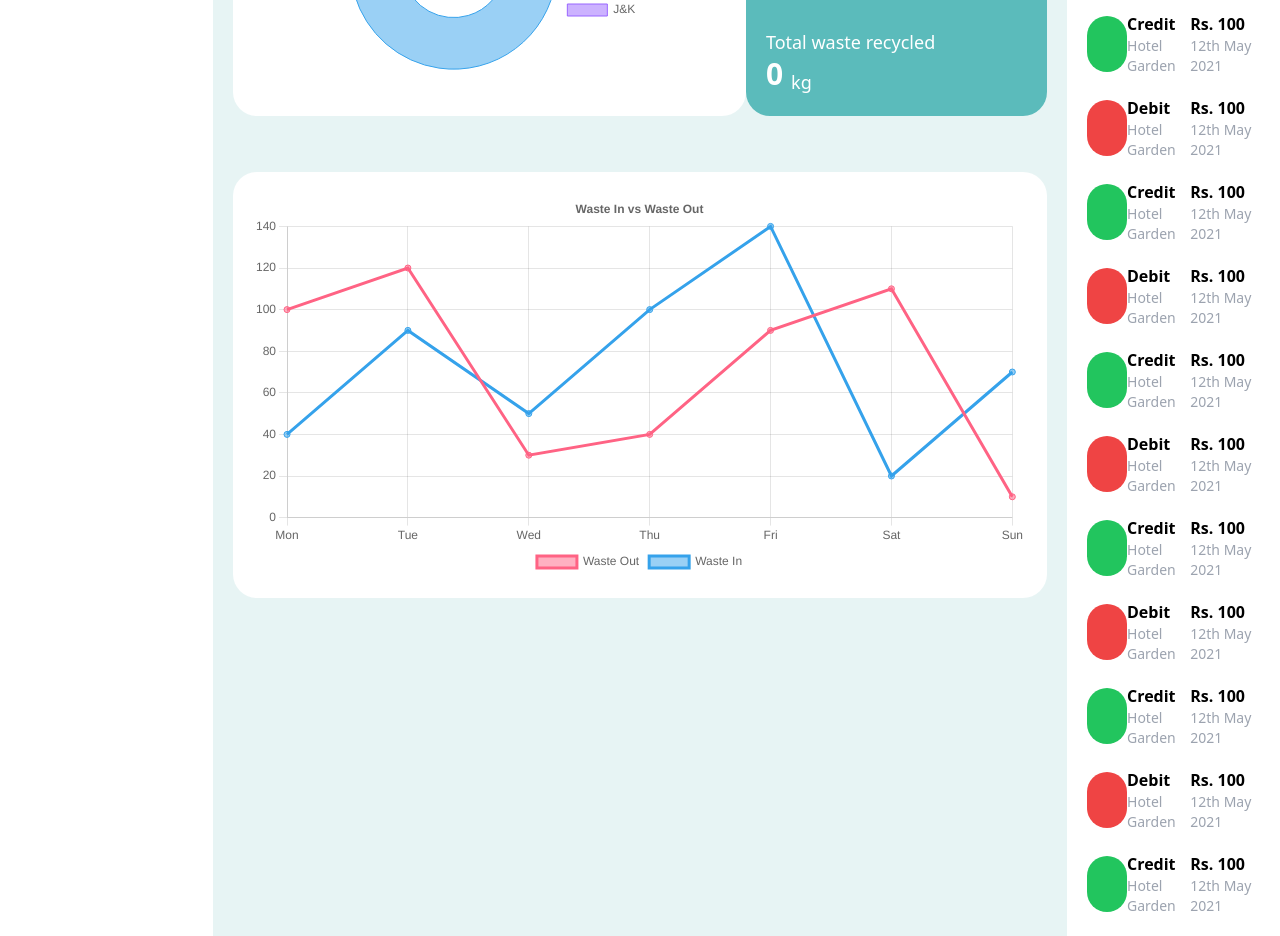
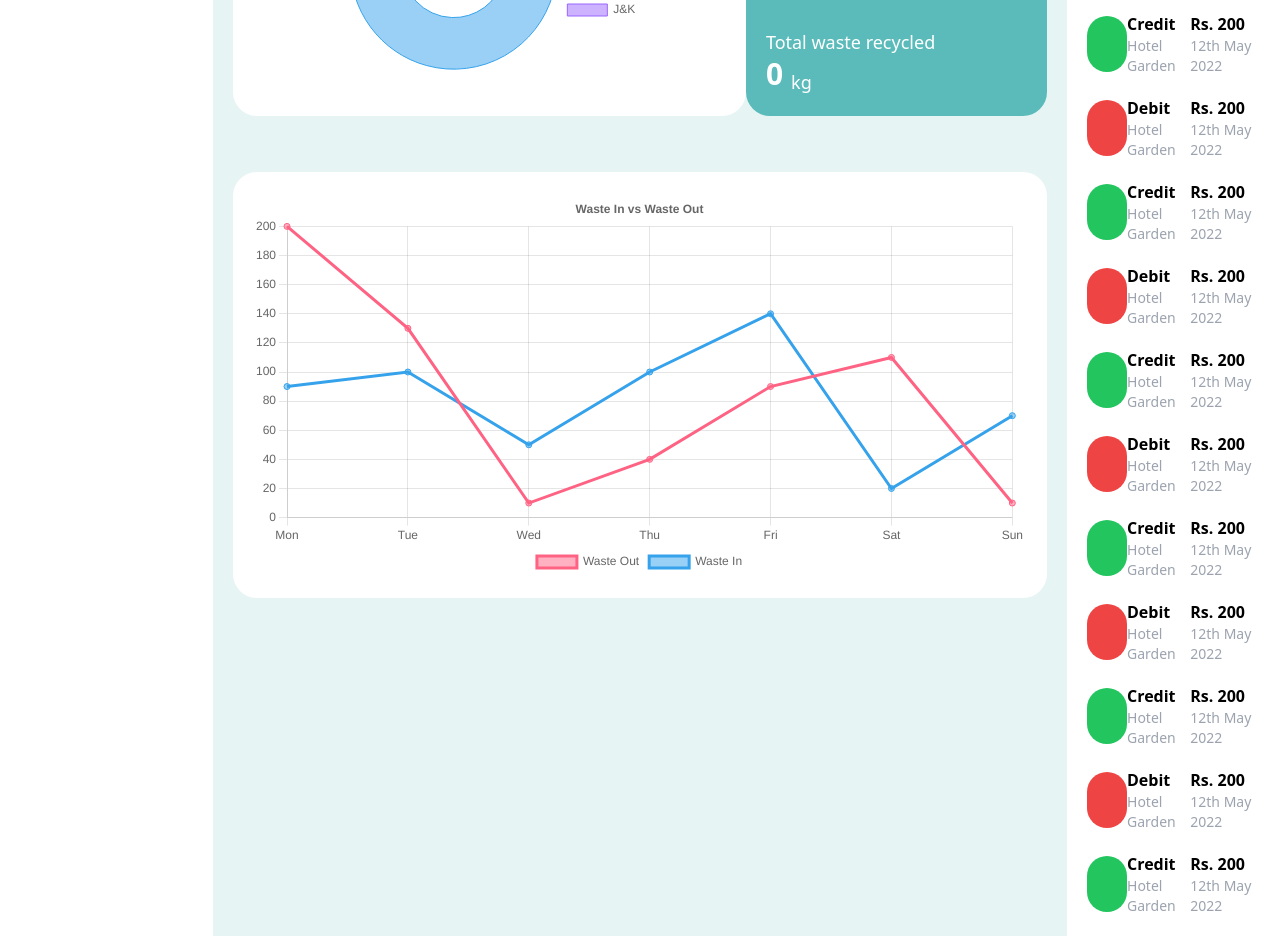
Before and after one commit to EcoTech-WCE-Hackathon/EcoTech, a Next.js app: page / in a window 1280 px wide. Shown: the part 460-1396 px from the top of the page. Built offline with nearby package versions, Linux system fonts and the light colour scheme; no server answers.

Commit message:
made dashboard fully dynamic and functional with defaults even when apis are not hit

```diff
--- a/components/Doughnut.js
+++ b/components/Doughnut.js
@@ -4,12 +4,25 @@ import { Doughnut } from "react-chartjs-2";
 // ChartJS.register(ArcElement, Tooltip, Legend);
 ChartJS.register(ArcElement, Tooltip);
 
-export const data = {
-  labels: ["MAH", "UP", "BH", "KT", "J&K"],
+export const options = {
+  responsive: true,
+  plugins: {
+    legend: {
+      position: "right",
+    },
+  },
+};
+export const DoughnutChart = ({ state_data }) => {
+  const data = {
+    labels: state_data
+      ? Object.keys(state_data)
+      : ["GUJ", "MAH", "BH", "KT", "J&K"],
     datasets: [
       {
         label: "Top Recyclers",
-      data: [12, 19, 3, 5, 2, 3],
+        data: state_data
+          ? Object.keys(state_data).map((key) => state_data[key])
+          : [12, 19, 3, 5, 2],
         backgroundColor: [
           "rgba(255, 99, 132, 0.5)",
           "rgba(54, 162, 235, 0.5)",
@@ -28,15 +41,6 @@ export const data = {
       },
     ],
   };
-export const options = {
-  responsive: true,
-  plugins: {
-    legend: {
-      position: "right",
-    },
-  },
-};
-export const DoughnutChart = () => {
   return (
     <div>
       <Doughnut data={data} options={options} />
--- a/components/Line.js
+++ b/components/Line.js
@@ -36,26 +36,25 @@ export const options = {
 
 const labels = ["Mon", "Tue", "Wed", "Thu", "Fri", "Sat", "Sun"];
 
-export const data = {
+export const LineChart = ({ waste_in, waste_out }) => {
+  const data = {
     labels,
     datasets: [
       {
         label: "Waste Out",
-      data: [100, 120, 30, 40, 90, 110, 10],
+        data: waste_out ? waste_out : [200, 130, 10, 40, 90, 110, 10],
         borderColor: "rgb(255, 99, 132)",
         backgroundColor: "rgba(255, 99, 132, 0.5)",
         //   lineTension: 0.8,
       },
       {
         label: "Waste In",
-      data: [40, 90, 50, 100, 140, 20, 70],
+        data: waste_in ? waste_in : [90, 100, 50, 100, 140, 20, 70],
         borderColor: "rgb(53, 162, 235)",
         backgroundColor: "rgba(53, 162, 235, 0.5)",
         //   lineTension: 0.8,
       },
     ],
   };
-
-export const LineChart = () => {
   return <Line options={options} data={data} />;
 };
--- a/pages/index.js
+++ b/pages/index.js
@@ -4,6 +4,7 @@ import Head from "next/head";
 import { useEffect, useState } from "react";
 import { DoughnutChart } from "../components/Doughnut";
 import { LineChart } from "../components/Line";
+import { transactions } from "../utils/transactions";
 export default function Home() {
   const [dashState, setDashState] = useState({
     prev_week_reports_approved: [],
@@ -15,6 +16,11 @@ export default function Home() {
     waste_types: {},
     weight: 0,
     appusers: 0,
+    waste_in: undefined,
+    waste_out: undefined,
+    top_5_states: undefined,
+    transactions: transactions,
+    income: 1000,
   });
   useEffect(() => {
     getData();
@@ -136,7 +142,10 @@ export default function Home() {
         <div className="mt-14">
           <div className="bg-white p-5 rounded-3xl w-full">
             <div className="w-full mx-auto">
-              <LineChart />
+              <LineChart
+                waste_in={dashState.waste_in}
+                waste_out={dashState.waste_out}
+              />
             </div>
           </div>
         </div>
@@ -146,7 +155,7 @@ export default function Home() {
           <div className="h-14 w-14 bg-white rounded-full my-auto"></div>
           <div className="ml-4 m-auto">
             <div className=" font-normal text-lg">Income</div>
-            <div className="font-bold text-3xl">Rs. 10000</div>
+            <div className="font-bold text-3xl">Rs. {dashState.income}</div>
           </div>
         </div>
         <div className="font-extrabold text-2xl mt-10 mb-2">
@@ -154,149 +163,28 @@ export default function Home() {
         </div>
 
         {/* Transactions */}
-        <div className="flex justify-between mt-5">
-          <div className="h-14 w-14 bg-green-500 rounded-full my-auto"></div>
-          <div className="my-auto">
-            <div className="font-bold text-md ">Credit</div>
-            <div className="text-gray-400 text-sm">Hotel Garden</div>
-          </div>
-          <div className="my-auto">
-            <div className="font-bold text-md">Rs. 100</div>
-            <div className="text-gray-400 text-sm">12th May 2021</div>
-          </div>
-        </div>
-        <div className="flex justify-between mt-5">
-          <div className="h-14 w-14 bg-red-500 rounded-full my-auto"></div>
-          <div className="my-auto">
-            <div className="font-bold text-md ">Debit</div>
-            <div className="text-gray-400 text-sm">Hotel Garden</div>
-          </div>
-          <div className="my-auto">
-            <div className="font-bold text-md">Rs. 100</div>
-            <div className="text-gray-400 text-sm">12th May 2021</div>
-          </div>
-        </div>
-        <div className="flex justify-between mt-5">
-          <div className="h-14 w-14 bg-green-500 rounded-full my-auto"></div>
-          <div className="my-auto">
-            <div className="font-bold text-md ">Credit</div>
-            <div className="text-gray-400 text-sm">Hotel Garden</div>
-          </div>
-          <div className="my-auto">
-            <div className="font-bold text-md">Rs. 100</div>
-            <div className="text-gray-400 text-sm">12th May 2021</div>
-          </div>
-        </div>
-        <div className="flex justify-between mt-5">
-          <div className="h-14 w-14 bg-red-500 rounded-full my-auto"></div>
-          <div className="my-auto">
-            <div className="font-bold text-md ">Debit</div>
-            <div className="text-gray-400 text-sm">Hotel Garden</div>
-          </div>
-          <div className="my-auto">
-            <div className="font-bold text-md">Rs. 100</div>
-            <div className="text-gray-400 text-sm">12th May 2021</div>
-          </div>
-        </div>
-        <div className="flex justify-between mt-5">
-          <div className="h-14 w-14 bg-green-500 rounded-full my-auto"></div>
-          <div className="my-auto">
-            <div className="font-bold text-md ">Credit</div>
-            <div className="text-gray-400 text-sm">Hotel Garden</div>
-          </div>
-          <div className="my-auto">
-            <div className="font-bold text-md">Rs. 100</div>
-            <div className="text-gray-400 text-sm">12th May 2021</div>
-          </div>
-        </div>
-        <div className="flex justify-between mt-5">
-          <div className="h-14 w-14 bg-red-500 rounded-full my-auto"></div>
-          <div className="my-auto">
-            <div className="font-bold text-md ">Debit</div>
-            <div className="text-gray-400 text-sm">Hotel Garden</div>
-          </div>
-          <div className="my-auto">
-            <div className="font-bold text-md">Rs. 100</div>
-            <div className="text-gray-400 text-sm">12th May 2021</div>
-          </div>
-        </div>
-        <div className="flex justify-between mt-5">
-          <div className="h-14 w-14 bg-green-500 rounded-full my-auto"></div>
-          <div className="my-auto">
-            <div className="font-bold text-md ">Credit</div>
-            <div className="text-gray-400 text-sm">Hotel Garden</div>
-          </div>
-          <div className="my-auto">
-            <div className="font-bold text-md">Rs. 100</div>
-            <div className="text-gray-400 text-sm">12th May 2021</div>
-          </div>
-        </div>
-        <div className="flex justify-between mt-5">
-          <div className="h-14 w-14 bg-red-500 rounded-full my-auto"></div>
-          <div className="my-auto">
-            <div className="font-bold text-md ">Debit</div>
-            <div className="text-gray-400 text-sm">Hotel Garden</div>
-          </div>
-          <div className="my-auto">
-            <div className="font-bold text-md">Rs. 100</div>
-            <div className="text-gray-400 text-sm">12th May 2021</div>
-          </div>
-        </div>
-        <div className="flex justify-between mt-5">
-          <div className="h-14 w-14 bg-green-500 rounded-full my-auto"></div>
-          <div className="my-auto">
-            <div className="font-bold text-md ">Credit</div>
-            <div className="text-gray-400 text-sm">Hotel Garden</div>
-          </div>
-          <div className="my-auto">
-            <div className="font-bold text-md">Rs. 100</div>
-            <div className="text-gray-400 text-sm">12th May 2021</div>
-          </div>
-        </div>
-        <div className="flex justify-between mt-5">
-          <div className="h-14 w-14 bg-red-500 rounded-full my-auto"></div>
-          <div className="my-auto">
-            <div className="font-bold text-md ">Debit</div>
-            <div className="text-gray-400 text-sm">Hotel Garden</div>
-          </div>
-          <div className="my-auto">
-            <div className="font-bold text-md">Rs. 100</div>
-            <div className="text-gray-400 text-sm">12th May 2021</div>
-          </div>
-        </div>
-        <div className="flex justify-between mt-5">
-          <div className="h-14 w-14 bg-green-500 rounded-full my-auto"></div>
-          <div className="my-auto">
-            <div className="font-bold text-md ">Credit</div>
-            <div className="text-gray-400 text-sm">Hotel Garden</div>
-          </div>
-          <div className="my-auto">
-            <div className="font-bold text-md">Rs. 100</div>
-            <div className="text-gray-400 text-sm">12th May 2021</div>
-          </div>
-        </div>
-        <div className="flex justify-between mt-5">
-          <div className="h-14 w-14 bg-red-500 rounded-full my-auto"></div>
-          <div className="my-auto">
-            <div className="font-bold text-md ">Debit</div>
-            <div className="text-gray-400 text-sm">Hotel Garden</div>
-          </div>
-          <div className="my-auto">
-            <div className="font-bold text-md">Rs. 100</div>
-            <div className="text-gray-400 text-sm">12th May 2021</div>
-          </div>
-        </div>
-        <div className="flex justify-between mt-5">
-          <div className="h-14 w-14 bg-green-500 rounded-full my-auto"></div>
-          <div className="my-auto">
-            <div className="font-bold text-md ">Credit</div>
-            <div className="text-gray-400 text-sm">Hotel Garden</div>
-          </div>
-          <div className="my-auto">
-            <div className="font-bold text-md">Rs. 100</div>
-            <div className="text-gray-400 text-sm">12th May 2021</div>
-          </div>
-        </div>
+
+        {dashState.transactions.length !== 0
+          ? dashState.transactions.map((tx) => {
+              let style =
+                tx.type === "Credit"
+                  ? "h-14 w-14 bg-green-500 rounded-full my-auto"
+                  : "h-14 w-14 bg-red-500 rounded-full my-auto";
+              return (
+                <div className="flex justify-between mt-5" key={tx}>
+                  <div className={style}></div>
+                  <div className="my-auto">
+                    <div className="font-bold text-md ">{tx.type}</div>
+                    <div className="text-gray-400 text-sm">{tx.company}</div>
+                  </div>
+                  <div className="my-auto">
+                    <div className="font-bold text-md">Rs. {tx.amount}</div>
+                    <div className="text-gray-400 text-sm">{tx.date}</div>
+                  </div>
+                </div>
+              );
+            })
+          : ""}
       </div>
     </div>
   );
--- /dev/null
+++ b/utils/transactions.js
@@ -0,0 +1,80 @@
+export const transactions = [
+  {
+    type: "Credit",
+    company: "Hotel Garden",
+    amount: 200,
+    date: "12th May 2022",
+  },
+  {
+    type: "Debit",
+    company: "Hotel Garden",
+    amount: 200,
+    date: "12th May 2022",
+  },
+  {
+    type: "Credit",
+    company: "Hotel Garden",
+    amount: 200,
+    date: "12th May 2022",
+  },
+  {
+    type: "Debit",
+    company: "Hotel Garden",
+    amount: 200,
+    date: "12th May 2022",
+  },
+  {
+    type: "Credit",
+    company: "Hotel Garden",
+    amount: 200,
+    date: "12th May 2022",
+  },
+  {
+    type: "Debit",
+    company: "Hotel Garden",
+    amount: 200,
+    date: "12th May 2022",
+  },
+  {
+    type: "Credit",
+    company: "Hotel Garden",
+    amount: 200,
+    date: "12th May 2022",
+  },
+  {
+    type: "Debit",
+    company: "Hotel Garden",
+    amount: 200,
+    date: "12th May 2022",
+  },
+  {
+    type: "Credit",
+    company: "Hotel Garden",
+    amount: 200,
+    date: "12th May 2022",
+  },
+  {
+    type: "Debit",
+    company: "Hotel Garden",
+    amount: 200,
+    date: "12th May 2022",
+  },
+  {
+    type: "Credit",
+    company: "Hotel Garden",
+    amount: 200,
+    date: "12th May 2022",
+  },
+  {
+    type: "Debit",
+    company: "Hotel Garden",
+    amount: 200,
+    date: "12th May 2022",
+  },
+  {
+    type: "Credit",
+    company: "Hotel Garden",
+    amount: 200,
+    date: "12th May 2022",
+  },
+];
```
Lines whose indentation alone changed are shown as unchanged.
